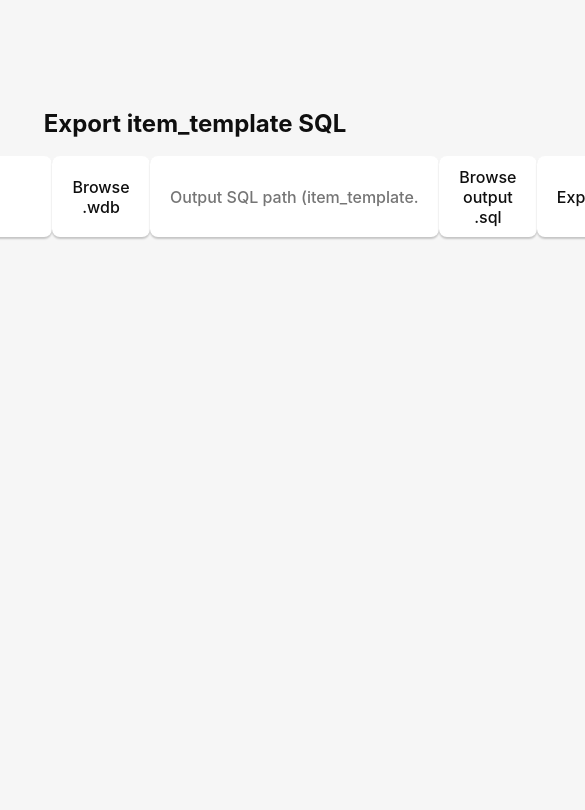
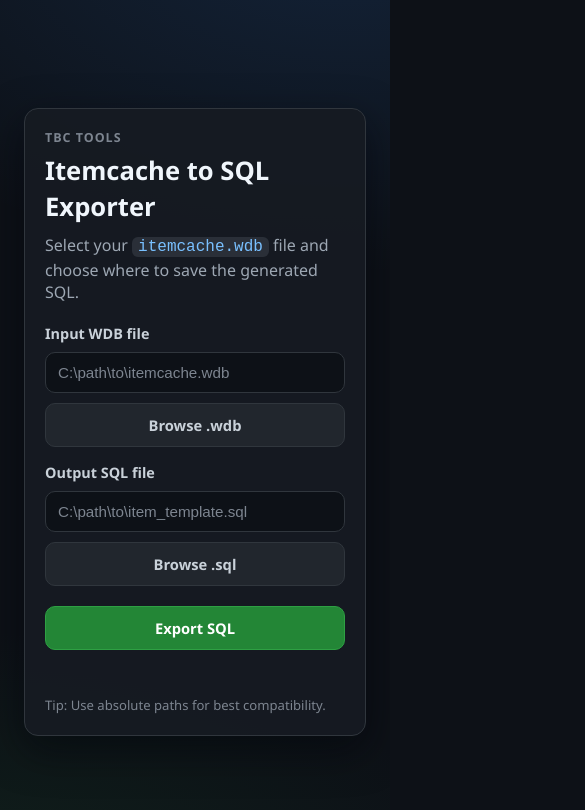
Before and after one commit to CodebyVision/tbc-wdb-item-parser, a website built with Vite: page index.html in a window 390 px wide. Shown: the top 810 px of the page, 585 px wide, since content can reach past the window. Built offline with nearby package versions, Linux system fonts and the light colour scheme.

Commit message:
Refactor and enhance the TBC WDB Item Parser UI and functionality. Updated HTML structure for improved layout, renamed project references from 'tbc-wdb-parser' to 'tbc-wdb-item-parser', and added status messaging for export operations. Enhanced CSS for better styling and responsiveness.

```diff
--- a/index.html
+++ b/index.html
@@ -4,21 +4,61 @@
     <meta charset="UTF-8" />
     <link rel="stylesheet" href="/src/styles.css" />
     <meta name="viewport" content="width=device-width, initial-scale=1.0" />
-    <title>Tauri App</title>
+    <title>TBC WDB Item Parser</title>
     <script type="module" src="/src/main.ts" defer></script>
   </head>
 
   <body>
-    <main class="container">
-      <h2>Export item_template SQL</h2>
-      <form class="row" id="export-form">
-        <input id="itemcache-path" placeholder="Path to itemcache.wdb" />
-        <button type="button" id="browse-itemcache-btn">Browse .wdb</button>
-        <input id="output-sql-path" placeholder="Output SQL path (item_template.sql)" />
-        <button type="button" id="browse-output-btn">Browse output .sql</button>
-        <button type="submit">Export</button>
-      </form>
-      <p id="export-msg"></p>
+    <main class="app-shell">
+      <section class="card">
+        <header class="card-header">
+          <p class="eyebrow">TBC Tools</p>
+          <h1>Itemcache to SQL Exporter</h1>
+          <p class="subtitle">
+            Select your <code>itemcache.wdb</code> file and choose where to save
+            the generated SQL.
+          </p>
+        </header>
+
+        <form id="export-form" class="export-form">
+          <div class="field-group">
+            <label for="itemcache-path">Input WDB file</label>
+            <div class="input-row">
+              <input
+                id="itemcache-path"
+                type="text"
+                placeholder="C:\path\to\itemcache.wdb"
+              />
+              <button type="button" id="browse-itemcache-btn" class="secondary-btn">
+                Browse .wdb
+              </button>
+            </div>
+          </div>
+
+          <div class="field-group">
+            <label for="output-sql-path">Output SQL file</label>
+            <div class="input-row">
+              <input
+                id="output-sql-path"
+                type="text"
+                placeholder="C:\path\to\item_template.sql"
+              />
+              <button type="button" id="browse-output-btn" class="secondary-btn">
+                Browse .sql
+              </button>
+            </div>
+          </div>
+
+          <div class="actions">
+            <button type="submit" id="export-btn" class="primary-btn">Export SQL</button>
+          </div>
+        </form>
+
+        <p id="export-msg" class="status-msg" role="status" aria-live="polite"></p>
+        <footer class="helper-text">
+          Tip: Use absolute paths for best compatibility.
+        </footer>
+      </section>
     </main>
   </body>
 </html>
--- a/package.json
+++ b/package.json
@@ -1,5 +1,5 @@
 {
-  "name": "tbc-wdb-parser",
+  "name": "tbc-wdb-item-parser",
   "private": true,
   "version": "0.1.0",
   "type": "module",
--- a/src-tauri/Cargo.toml
+++ b/src-tauri/Cargo.toml
@@ -1,10 +1,10 @@
 [package]
-name = "tbc-wdb-parser"
+name = "tbc-wdb-item-parser"
 version = "0.1.0"
 description = "A Tauri App"
 authors = ["you"]
 edition = "2021"
-default-run = "tbc-wdb-parser"
+default-run = "tbc-wdb-item-parser"
 
 # See more keys and their definitions at https://doc.rust-lang.org/cargo/reference/manifest.html
 
--- a/src-tauri/tauri.conf.json
+++ b/src-tauri/tauri.conf.json
@@ -1,8 +1,8 @@
 {
   "$schema": "https://schema.tauri.app/config/2",
-  "productName": "tbc-wdb-parser",
+  "productName": "tbc-wdb-item-parser",
   "version": "0.1.0",
-  "identifier": "com.cyber.tbc-wdb-parser",
+  "identifier": "com.cyber.tbc-wdb-item-parser",
   "build": {
     "beforeDevCommand": "npm run dev",
     "devUrl": "http://localhost:1420",
@@ -13,7 +13,7 @@
     "withGlobalTauri": true,
     "windows": [
       {
-        "title": "tbc-wdb-parser",
+        "title": "tbc-wdb-item-parser",
         "width": 800,
         "height": 600
       }
--- a/src/main.ts
+++ b/src/main.ts
@@ -7,6 +7,24 @@ let outputSqlPathEl: HTMLInputElement | null;
 let exportMsgEl: HTMLElement | null;
 let browseItemcacheBtnEl: HTMLButtonElement | null;
 let browseOutputBtnEl: HTMLButtonElement | null;
+let exportBtnEl: HTMLButtonElement | null;
+
+function setStatus(message: string, type: "neutral" | "success" | "error" = "neutral"): void {
+  if (!exportMsgEl) return;
+  exportMsgEl.textContent = message;
+  exportMsgEl.classList.remove("success", "error");
+  if (type === "success") exportMsgEl.classList.add("success");
+  if (type === "error") exportMsgEl.classList.add("error");
+}
+
+function setBusyState(isBusy: boolean): void {
+  if (browseItemcacheBtnEl) browseItemcacheBtnEl.disabled = isBusy;
+  if (browseOutputBtnEl) browseOutputBtnEl.disabled = isBusy;
+  if (exportBtnEl) {
+    exportBtnEl.disabled = isBusy;
+    exportBtnEl.textContent = isBusy ? "Exporting..." : "Export SQL";
+  }
+}
 
 window.addEventListener("DOMContentLoaded", () => {
   exportFormEl = document.querySelector("#export-form");
@@ -15,6 +33,7 @@ window.addEventListener("DOMContentLoaded", () => {
   exportMsgEl = document.querySelector("#export-msg");
   browseItemcacheBtnEl = document.querySelector("#browse-itemcache-btn");
   browseOutputBtnEl = document.querySelector("#browse-output-btn");
+  exportBtnEl = document.querySelector("#export-btn");
 
   browseItemcacheBtnEl?.addEventListener("click", async () => {
     if (!itemcachePathEl) return;
@@ -28,9 +47,7 @@ window.addEventListener("DOMContentLoaded", () => {
         itemcachePathEl.value = selected;
       }
     } catch (err) {
-      if (exportMsgEl) {
-        exportMsgEl.textContent = `Browse failed: ${String(err)}`;
-      }
+      setStatus(`Browse failed: ${String(err)}`, "error");
     }
   });
 
@@ -44,9 +61,7 @@ window.addEventListener("DOMContentLoaded", () => {
         outputSqlPathEl.value = selected;
       }
     } catch (err) {
-      if (exportMsgEl) {
-        exportMsgEl.textContent = `Browse failed: ${String(err)}`;
-      }
+      setStatus(`Browse failed: ${String(err)}`, "error");
     }
   });
 
@@ -54,18 +69,26 @@ window.addEventListener("DOMContentLoaded", () => {
     e.preventDefault();
     if (!exportMsgEl || !itemcachePathEl || !outputSqlPathEl) return;
 
-    const itemcachePath = itemcachePathEl.value;
-    const outputSqlPath = outputSqlPathEl.value;
+    const itemcachePath = itemcachePathEl.value.trim();
+    const outputSqlPath = outputSqlPathEl.value.trim();
 
-    exportMsgEl.textContent = "Exporting...";
+    if (!itemcachePath || !outputSqlPath) {
+      setStatus("Please provide both input and output paths.", "error");
+      return;
+    }
+
+    setBusyState(true);
+    setStatus("Export in progress...");
     try {
       const count = await invoke("export_itemcache_to_item_template_sql", {
         itemcachePath,
         outputSqlPath,
       });
-      exportMsgEl.textContent = `Done. Exported ${count} items.`;
+      setStatus(`Done. Exported ${count} items.`, "success");
     } catch (err) {
-      exportMsgEl.textContent = `Export failed: ${String(err)}`;
+      setStatus(`Export failed: ${String(err)}`, "error");
+    } finally {
+      setBusyState(false);
     }
   });
 });
--- a/src/styles.css
+++ b/src/styles.css
@@ -1,18 +1,10 @@
-.logo.vite:hover {
-  filter: drop-shadow(0 0 2em #747bff);
-}
-
-.logo.typescript:hover {
-  filter: drop-shadow(0 0 2em #2d79c7);
-}
 :root {
-  font-family: Inter, Avenir, Helvetica, Arial, sans-serif;
+  font-family: "Segoe UI", Tahoma, Geneva, Verdana, sans-serif;
   font-size: 16px;
-  line-height: 24px;
+  line-height: 1.4;
   font-weight: 400;
-
-  color: #0f0f0f;
-  background-color: #f6f6f6;
+  color: #e6edf3;
+  background: #0d1117;
 
   font-synthesis: none;
   text-rendering: optimizeLegibility;
@@ -21,96 +13,193 @@
   -webkit-text-size-adjust: 100%;
 }
 
-.container {
-  margin: 0;
-  padding-top: 10vh;
-  display: flex;
-  flex-direction: column;
-  justify-content: center;
-  text-align: center;
+*,
+*::before,
+*::after {
+  box-sizing: border-box;
 }
 
-.logo {
-  height: 6em;
-  padding: 1.5em;
-  will-change: filter;
-  transition: 0.75s;
+body {
+  margin: 0;
+  min-height: 100vh;
 }
 
-.logo.tauri:hover {
-  filter: drop-shadow(0 0 2em #24c8db);
+.app-shell {
+  min-height: 100vh;
+  display: flex;
+  justify-content: center;
+  align-items: center;
+  padding: 24px;
+  background:
+    radial-gradient(1000px 600px at 90% -10%, rgba(56, 139, 253, 0.15), transparent 60%),
+    radial-gradient(900px 500px at -10% 110%, rgba(35, 134, 54, 0.14), transparent 60%),
+    #0d1117;
 }
 
-.row {
-  display: flex;
-  justify-content: center;
+.card {
+  width: min(860px, 100%);
+  background: rgba(22, 27, 34, 0.92);
+  border: 1px solid #30363d;
+  border-radius: 14px;
+  padding: 28px;
+  box-shadow: 0 14px 40px rgba(1, 4, 9, 0.5);
 }
 
-a {
-  font-weight: 500;
-  color: #646cff;
-  text-decoration: inherit;
+.card-header {
+  margin-bottom: 20px;
 }
 
-a:hover {
-  color: #535bf2;
+.eyebrow {
+  margin: 0 0 6px;
+  font-size: 0.78rem;
+  letter-spacing: 0.08em;
+  text-transform: uppercase;
+  color: #7d8590;
+  font-weight: 700;
 }
 
 h1 {
-  text-align: center;
+  margin: 0;
+  font-size: 1.6rem;
+  color: #f0f6fc;
 }
 
-input,
-button {
-  border-radius: 8px;
-  border: 1px solid transparent;
-  padding: 0.6em 1.2em;
-  font-size: 1em;
-  font-weight: 500;
-  font-family: inherit;
-  color: #0f0f0f;
-  background-color: #ffffff;
-  transition: border-color 0.25s;
-  box-shadow: 0 2px 2px rgba(0, 0, 0, 0.2);
+.subtitle {
+  margin: 10px 0 0;
+  color: #9da7b3;
+}
+
+.subtitle code {
+  color: #79c0ff;
+  background: rgba(110, 118, 129, 0.24);
+  padding: 1px 6px;
+  border-radius: 6px;
+}
+
+.export-form {
+  display: grid;
+  gap: 16px;
+}
+
+.field-group {
+  display: grid;
+  gap: 8px;
+}
+
+label {
+  font-size: 0.9rem;
+  font-weight: 600;
+  color: #c9d1d9;
+}
+
+.input-row {
+  display: grid;
+  grid-template-columns: 1fr auto;
+  gap: 10px;
+}
+
+input {
+  width: 100%;
+  border-radius: 10px;
+  border: 1px solid #30363d;
+  padding: 11px 12px;
+  font-size: 0.95rem;
+  color: #e6edf3;
+  background: #0d1117;
+  transition: border-color 0.2s ease, box-shadow 0.2s ease;
+}
+
+input::placeholder {
+  color: #7d8590;
+}
+
+input:focus {
+  border-color: #1f6feb;
+  box-shadow: 0 0 0 3px rgba(31, 111, 235, 0.25);
+  outline: none;
 }
 
 button {
+  border-radius: 10px;
+  border: 1px solid transparent;
+  padding: 11px 14px;
+  font-size: 0.92rem;
+  font-weight: 600;
+  font-family: inherit;
+  transition: 0.2s ease;
   cursor: pointer;
+  white-space: nowrap;
 }
 
-button:hover {
-  border-color: #396cd8;
-}
-button:active {
-  border-color: #396cd8;
-  background-color: #e8e8e8;
+.secondary-btn {
+  color: #c9d1d9;
+  background: #21262d;
+  border-color: #30363d;
 }
 
-input,
-button {
-  outline: none;
+.secondary-btn:hover {
+  background: #30363d;
+  border-color: #8b949e;
 }
 
-#greet-input {
-  margin-right: 5px;
+.actions {
+  margin-top: 4px;
+  display: flex;
+  justify-content: flex-end;
 }
 
-@media (prefers-color-scheme: dark) {
-  :root {
-    color: #f6f6f6;
-    background-color: #2f2f2f;
+.primary-btn {
+  min-width: 160px;
+  background: #238636;
+  color: #ffffff;
+  border-color: #2ea043;
+}
+
+.primary-btn:hover {
+  background: #2ea043;
+  border-color: #3fb950;
+}
+
+button:disabled {
+  opacity: 0.65;
+  cursor: not-allowed;
+}
+
+.status-msg {
+  min-height: 1.4em;
+  margin: 14px 0 0;
+  color: #9da7b3;
+}
+
+.status-msg.success {
+  color: #3fb950;
+}
+
+.status-msg.error {
+  color: #ff7b72;
+}
+
+.helper-text {
+  margin-top: 10px;
+  font-size: 0.82rem;
+  color: #7d8590;
+}
+
+@media (max-width: 700px) {
+  .card {
+    padding: 20px;
   }
 
-  a:hover {
-    color: #24c8db;
+  .input-row {
+    grid-template-columns: 1fr;
   }
 
-  input,
-  button {
-    color: #ffffff;
-    background-color: #0f0f0f98;
+  .actions {
+    justify-content: stretch;
   }
-  button:active {
-    background-color: #0f0f0f69;
+
+  .primary-btn,
+  .secondary-btn {
+    width: 100%;
   }
 }
```
Also changed, not shown: 2 other files.
